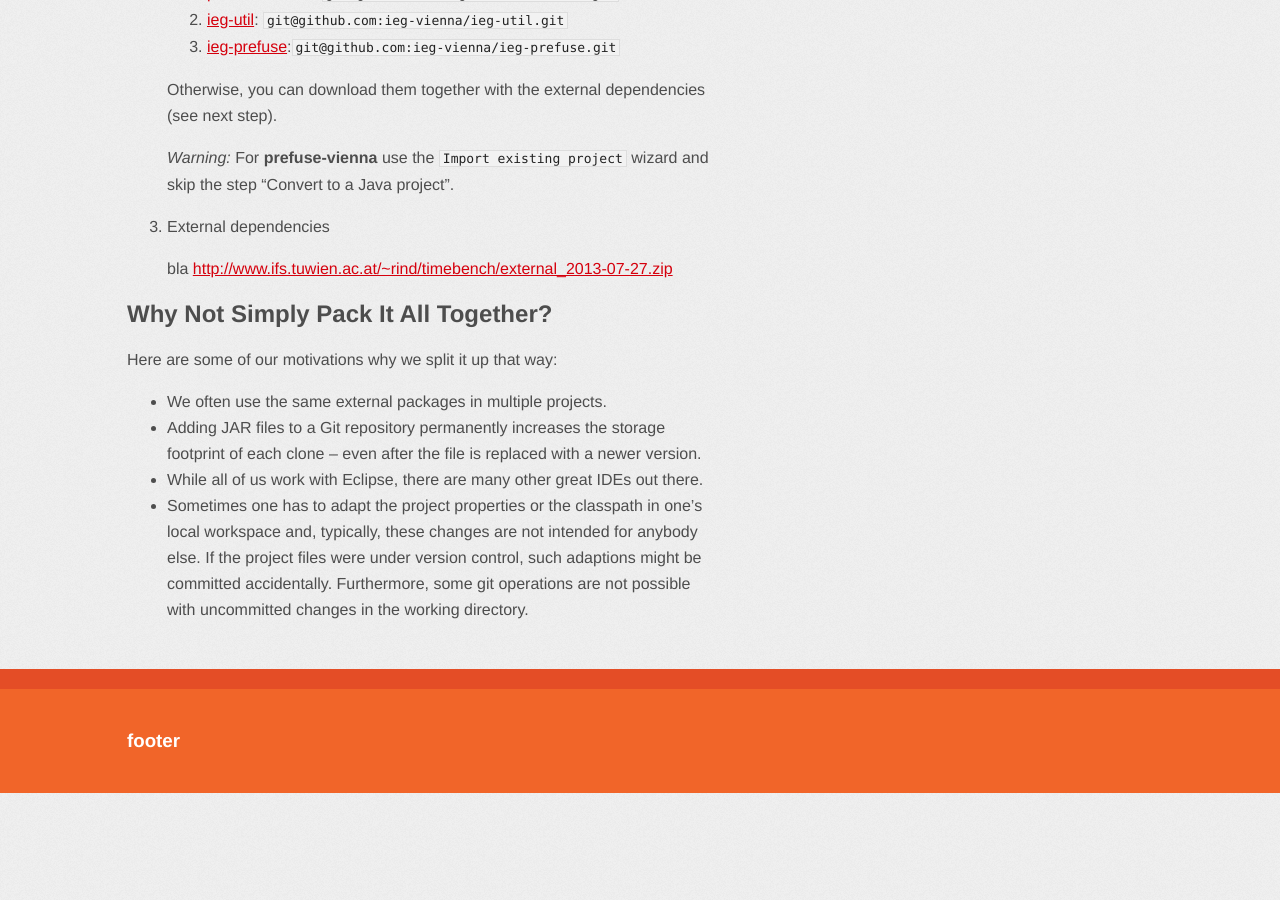
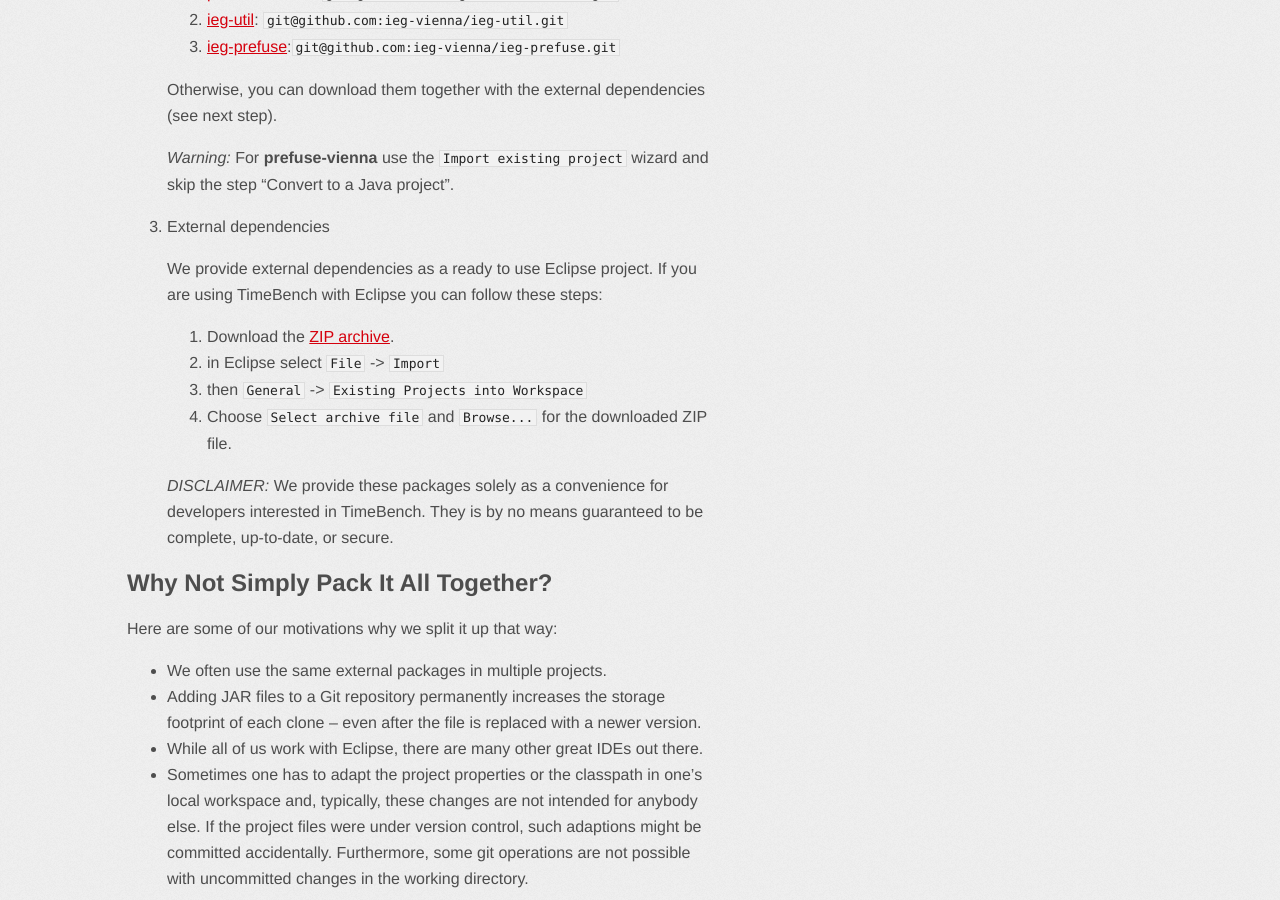
Before and after one commit to ieg-vienna/TimeBench, a Jekyll site: the page built from start.md, in a window 1280 px wide and 900 px high, scrolled down 2182 px. Built offline with Jekyll 4.4.1, drawn with Linux system fonts in a browser that asks for light colours; Markdown is read by kramdown in place of the engine named in the settings; before the commit the page ends 2975 px from its top, so only the background shows below that.

Commit message:
Start Guide: external

```diff
--- a/start.md
+++ b/start.md
@@ -95,7 +95,17 @@
 
 3. External dependencies
 
-    bla <http://www.ifs.tuwien.ac.at/~rind/timebench/external_2013-07-27.zip>
+    We provide external dependencies as a ready to use Eclipse project.
+    If you are using TimeBench with Eclipse you can follow these steps:
+
+    1. Download the [ZIP archive](http://www.ifs.tuwien.ac.at/~rind/timebench/external_2013-07-27.zip).
+    2. in Eclipse select `File` -> `Import`
+    3. then `General` -> `Existing Projects into Workspace`
+    4. Choose `Select archive file` and `Browse...` for the downloaded ZIP file.
+
+    _DISCLAIMER:_ We provide these packages solely as a convenience for developers interested in TimeBench.
+        They is by no means guaranteed to be complete, up-to-date, or secure.
+
 
 ## Why Not Simply Pack It All Together?
 
```
